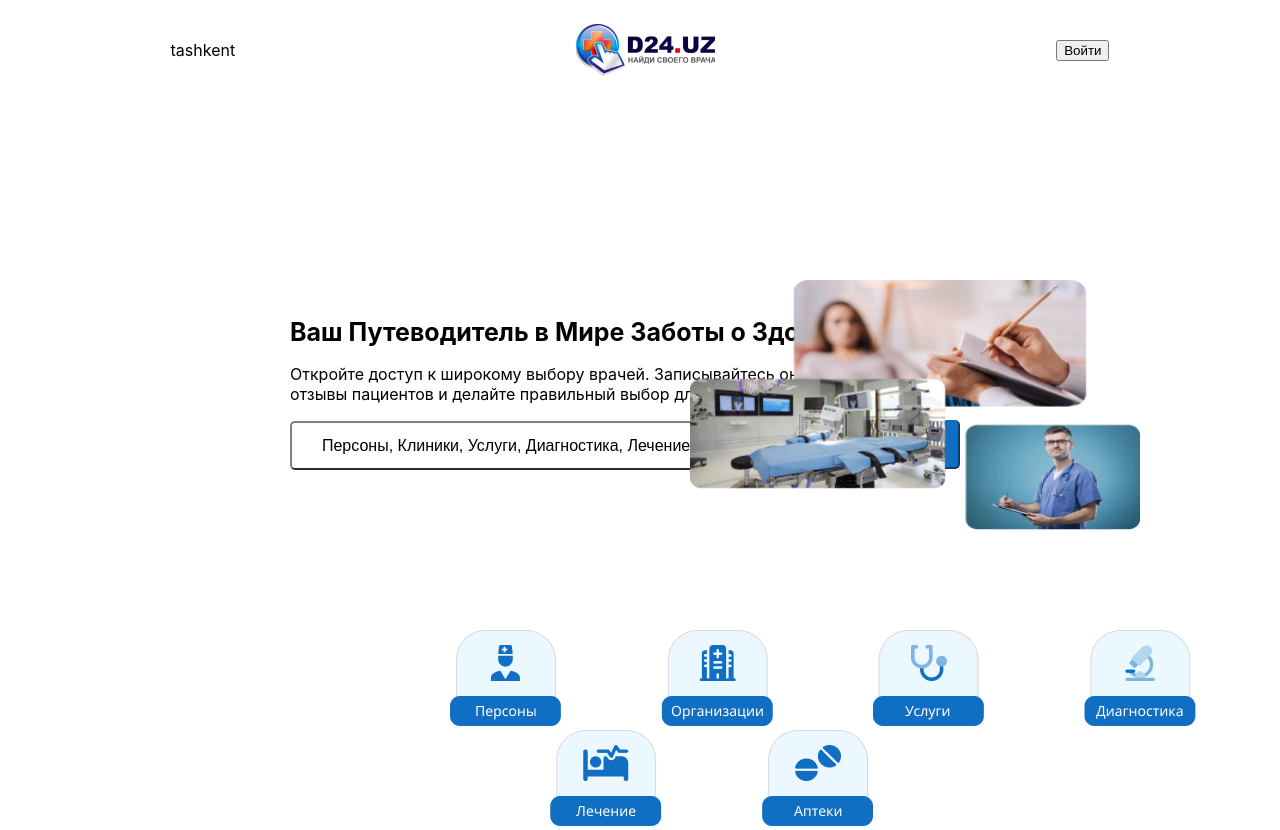
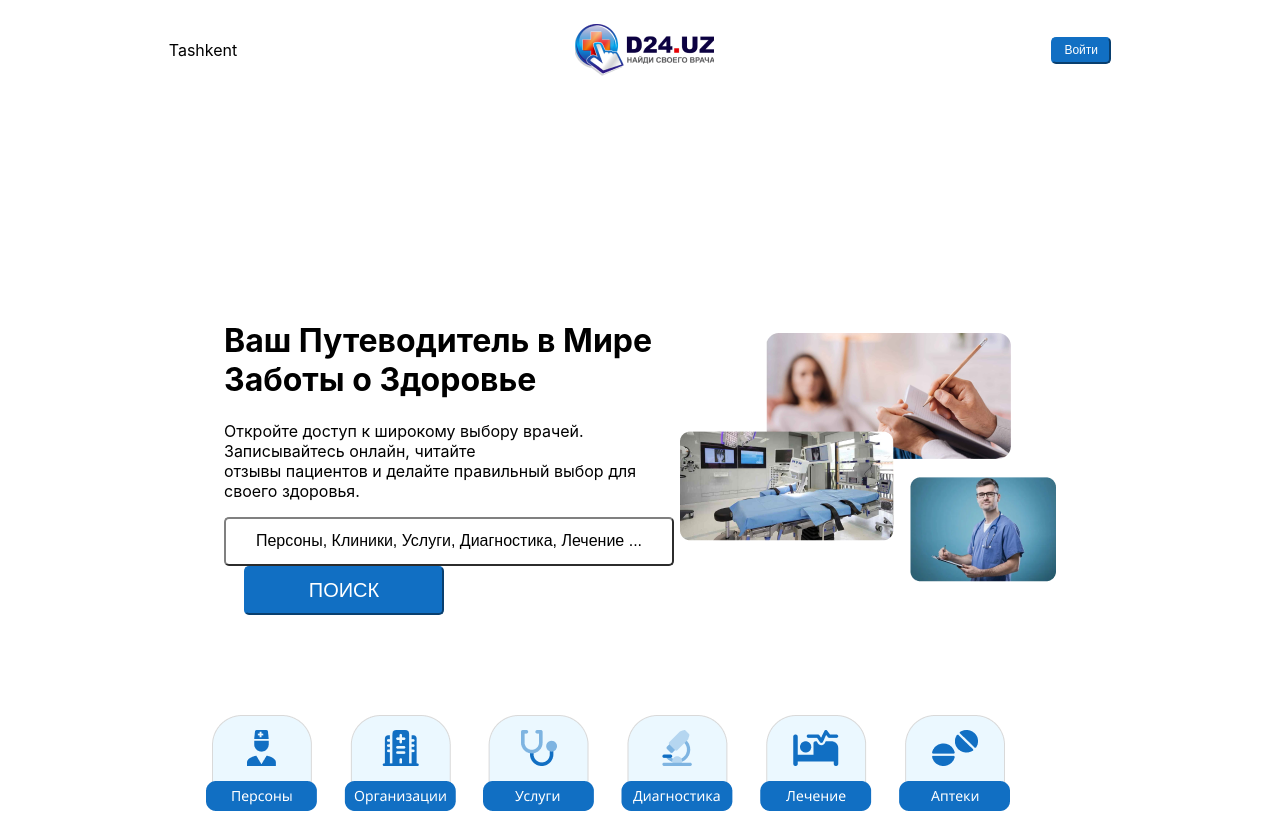
Before and after one commit to mirkosimovmirobid/yangi-loyiha, a React (Create React App) app in the folder nom1/: page / in a window 1280 px wide. Built offline with nearby package versions, Linux system fonts and the light colour scheme.

Commit message:
вав
вав

```diff
--- a/nom1/src/App.css
+++ b/nom1/src/App.css
@@ -1,57 +1,57 @@
-.div3{
-  width: 600px;
-font-size: 25px;
+.div1{
+width: 65%;
+margin: auto;
+display: flex;
+align-items: center;
+margin-top: 200px;
+
 }
 .div2{
-  margin-top: 200px;
-  margin-left: 400px;
+width: 65%;
+min-width: 300px;
+
+}
+.div7{
+width: 30%;
+min-width: 300px;
+
+}
+.div4{
+width: 65%;
+display: flex;
+justify-content: space-around;
+margin-left: 15%;
+margin-top:100px;
+}
+.div6{
+  display: flex;
+  justify-content: space-around;
 }
 .button1{
-  width:450px ;
-  height:49px ;
-  border-radius: 5px;
-border-color: grey;
-color: black;
-background-color: white;
-font-size: 16px;
+  width: 450px;
+  height: 49px;
+  border-radius:5px ;
+  border-color: grey;
+  color: black;
+  background-color: white;
+  font-size: 16px;
 }
 .button2{
   width: 200px;
   height: 49px;
-  border-color: #116FC3;
-  border-radius: 5px;
   margin-left: 20px;
-  background-color: #116FC3;
+  border-radius:5px ;
+  border-color:#116FC3;
+  color:white;
+  background-color:#116FC3;
   font-size: 20px;
-  color: white;
 }
-.img1{
-  width: 450px;
-  height: 250px;
-  margin-left: -550px;
-  margin-top: 180px;
+.button3{
+  width: 60px;
+  height: 27px;
+  border-radius:5px ;
+  border-color:#116FC3;
+  color:white;
+  background-color:#116FC3;
+  font-size: 12px;
 }
-.div1{
-  margin-left: -250px;
-  display: flex;
-  justify-content: space-around;
-}
-.div4{
-margin-top: 100px;
-margin-left:450px ;
-}
-.img2{
-margin-left: 100px;
-}
-.img3{
-  margin-left: 100px;
-}
-.img4{
-  margin-left: 100px;
-}
-.img5{
-  margin-left: 100px;
-}
-.img6{
-  margin-left: 100px;
-}
--- a/nom1/src/pages/js/Navbar_page.js
+++ b/nom1/src/pages/js/Navbar_page.js
@@ -7,9 +7,9 @@ export default class Navbar_page extends Component {
       <div>
 
 <div className={s.navbar1}>
-    <div className={s.tash}>  tashkent</div>
+    <div className={s.tash}> Tashkent</div>
     <img src={nom} alt="" />
-    <button>Войти</button>
+    <button className='button3'>Войти</button>
 </div>
 
 
```
Also changed, not shown: nom1/src/Body1.js (added, +48 -0 lines), nom1/src/pages/img/image 22.png (added).
